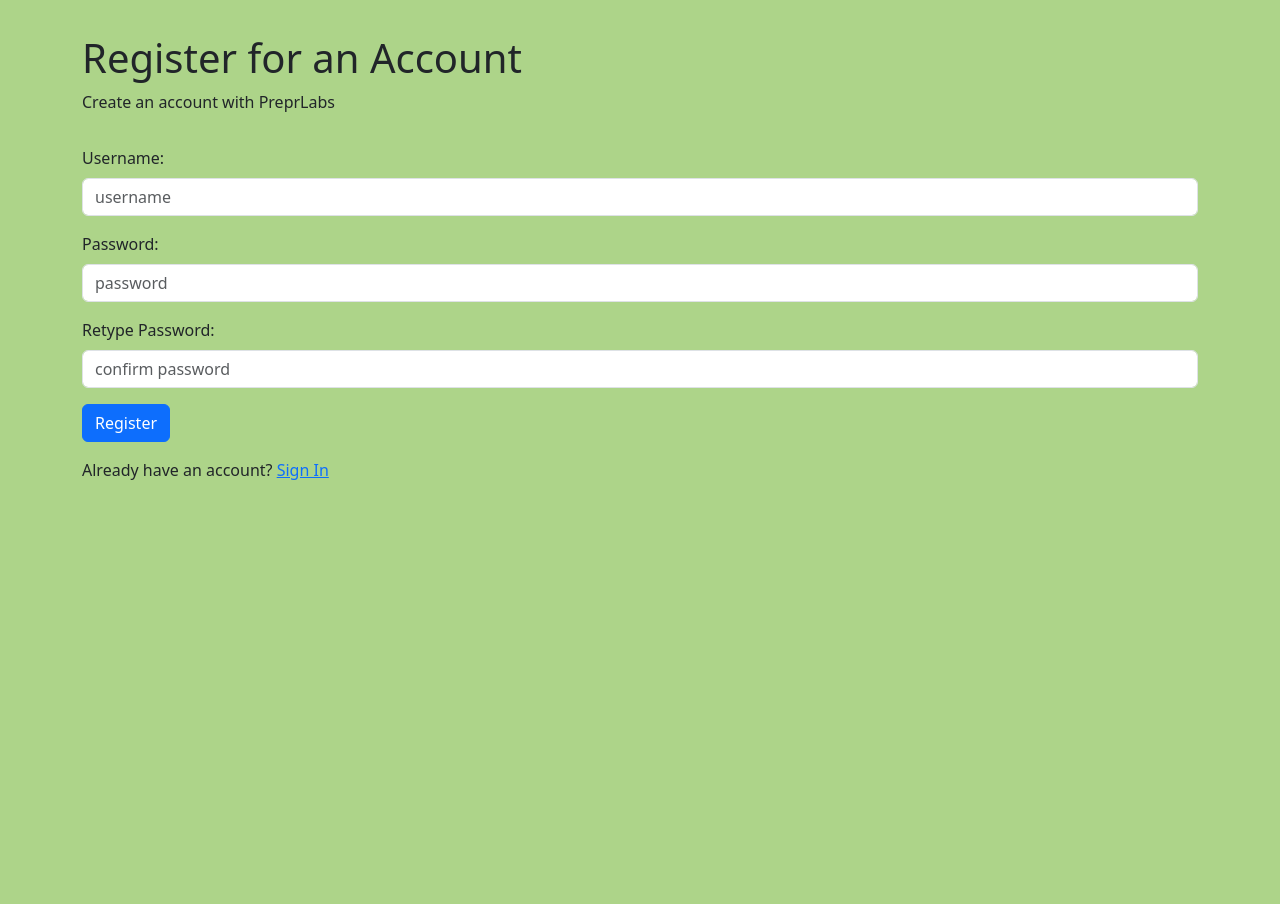
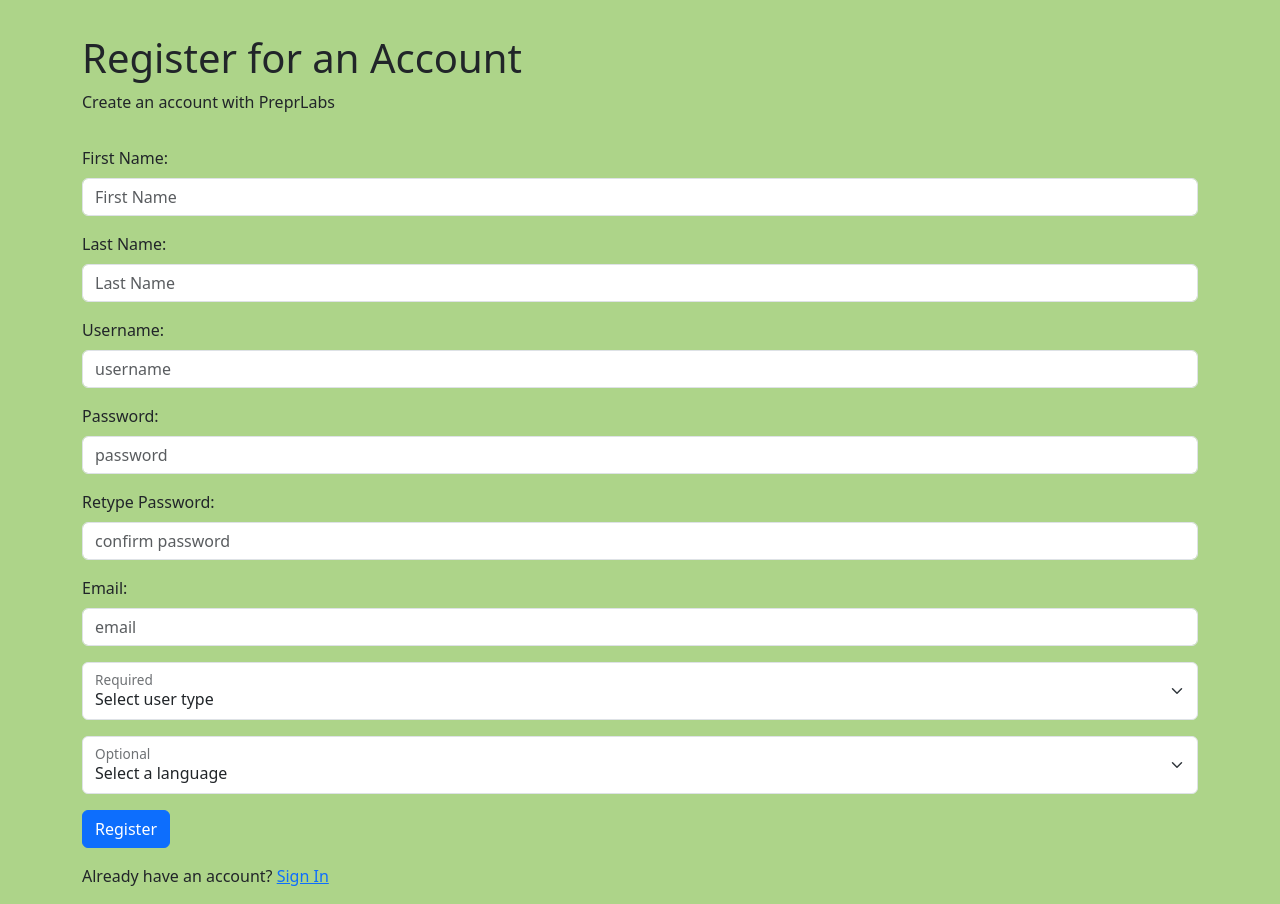
Before and after one commit to SeemaMistry/Frontend-Developer-Challenge-2-Login-System, a React (Create React App) app in the folder frontend/: page /register in a window 1280 px wide. Shown: the part 340-1244 px from the top of the page. Before the commit the page ends 838 px from the top, so only its background shows below. Built offline with nearby package versions, Linux system fonts and the light colour scheme.

Commit message:
feat: add select dropdowns for user type and optional lanaguage preference

```diff
--- a/frontend/src/containers/Register.js
+++ b/frontend/src/containers/Register.js
@@ -13,6 +13,30 @@ const Register = () => {
       <h1>Register for an Account</h1>
       <p>Create an account with PreprLabs</p>
       <form onSubmit={onSubmit}>
+      <div className='form-group'>
+          <label className='form-label mt-3'>First Name: </label>
+          <input
+            className='form-control'
+            type='text'
+            placeholder='First Name'
+            onChange={onChange}
+            // value={firstName}
+            name='firstName'
+            required
+          />
+        </div>
+        <div className='form-group'>
+          <label className='form-label mt-3'>Last Name: </label>
+          <input
+            className='form-control'
+            type='text'
+            placeholder='Last Name'
+            onChange={onChange}
+            // value={lastName}
+            name='lastName'
+            required
+          />
+        </div>
         <div className='form-group'>
           <label className='form-label mt-3'>Username: </label>
           <input
@@ -51,6 +75,41 @@ const Register = () => {
             required
           />
         </div>
+        <div className='form-group'>
+          <label className='form-label mt-3'>Email: </label>
+          <input
+            className='form-control'
+            type='email'
+            placeholder='email'
+            onChange={onChange}
+            // value={email}
+            name='email'
+            required
+          />
+        </div>
+  {/* TODO: set proper inputs then commit these select option dropdowns to git */}
+       <div className="form-floating my-3">
+          <select required className="form-select" id="floatingSelect" aria-label="Floating label select example">
+            <option selected>Select user type</option>
+            <option value='Learner'>Learner</option>
+            <option value='Job Seeker / Applicant'>Job Seeker / Applicant</option>
+            <option value='Employee'>Employee</option>
+            <option value='Founder'>Founder</option>
+            <option value='Educator'>Educator</option>
+            <option value='Mentor'>Mentor</option>
+          </select>
+          <label for="floatingSelect">Required</label>
+        </div>
+
+        <div className="form-floating">
+          <select className="form-select" id="floatingSelect" aria-label="Floating label select example">
+            <option selected>Select a language</option>
+            <option value='English'>English</option>
+            <option value='French'>French</option>
+          </select>
+          <label for="floatingSelect">Optional</label>
+        </div>
+
         <button className='btn btn-primary mt-3' type='submit'>Register</button>
       </form>
       <p className='mt-3'>
```
